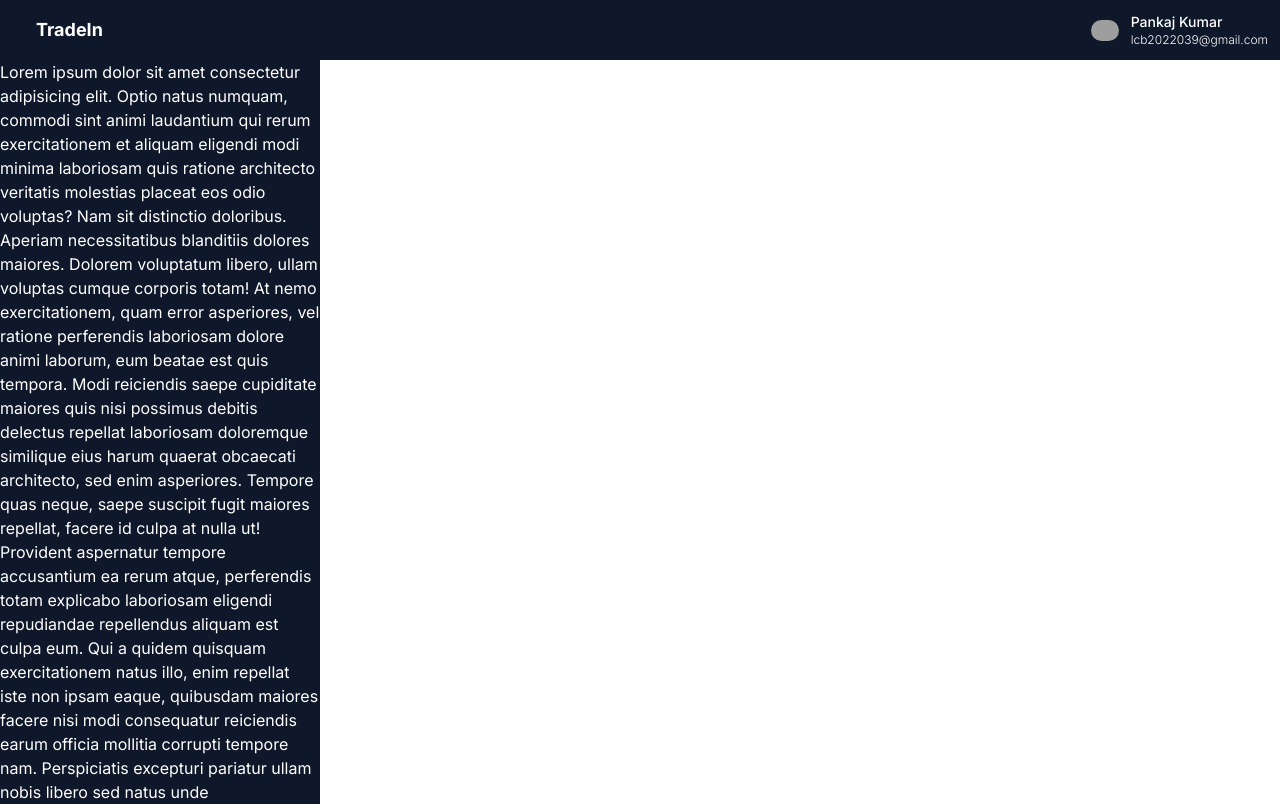
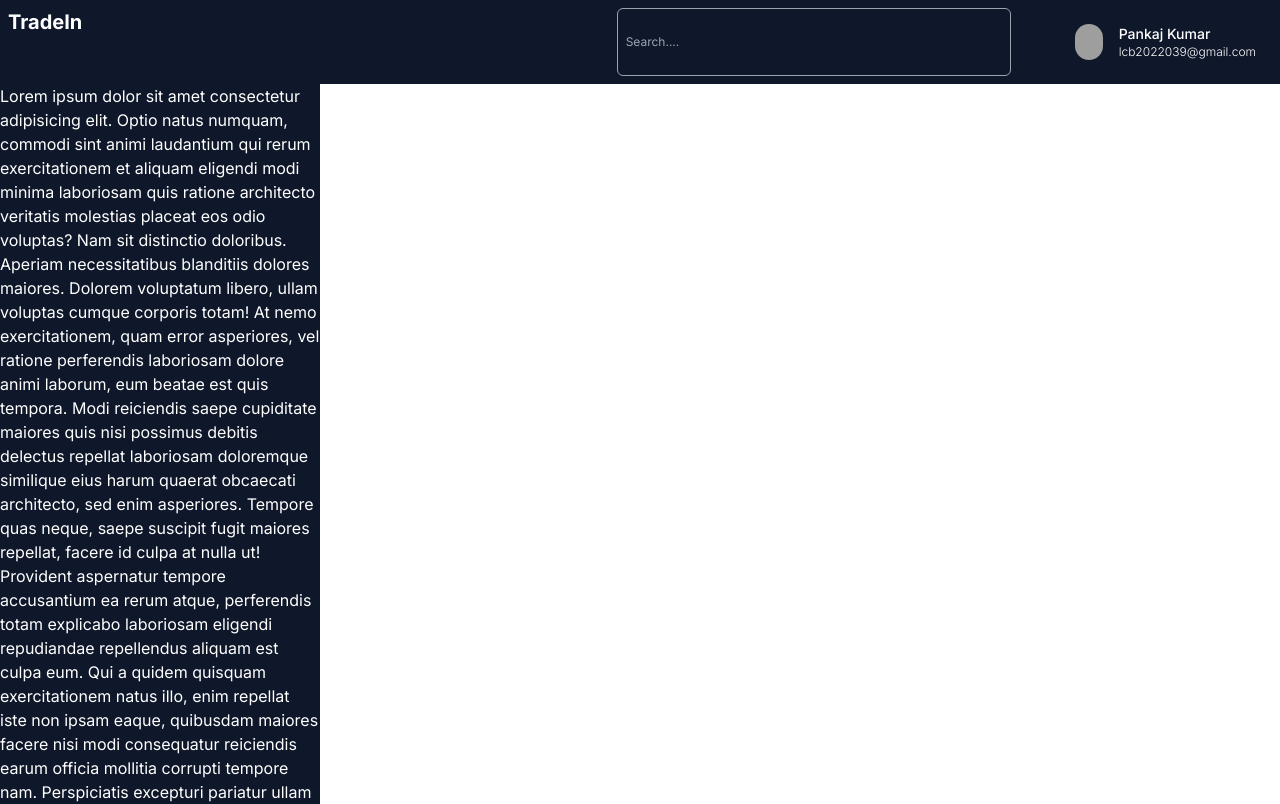
Before and after one commit to Radhey644/TradeIn, a Next.js app: page / in a window 1280 px wide. Shown: the top 804 px of the page. Built offline with nearby package versions, Linux system fonts and the light colour scheme; grey boxes are pictures that could not be loaded.

Commit message:
Added a Search bar.

```diff
--- a/src/components/Navbar.tsx
+++ b/src/components/Navbar.tsx
@@ -1,16 +1,47 @@
-import { Spacer} from "@chakra-ui/react";
 import React from "react";
+
 const Navbar = () => {
   return (
-    <div className="flex bg-slate-900 justify-end items-center p-3 gap-3 text-white">
-      <div className="order-first font-bold text-lg ml-6">TradeIn</div>
-       <Spacer/>
-      <i className="fa-regular fa-message" style={{color:"#ffffff",fontSize:"20px"}}></i>
-      <i className="fa-regular fa-bell" style={{color: "#ffffff",fontSize:"20px"}}></i>
-      <img className="rounded-full w-7"  src="https://i.pinimg.com/originals/1e/c4/62/1ec4624b6606c8c358e41c85ccdd20a9.jpg" alt="" />
-      <div className="flex flex-col relative -top-0.4">
-        <span className="font-medium text-sm">Pankaj Kumar</span>
-        <span className="font-light text-xs">lcb2022039@gmail.com</span>
+    <div className="overflow-x-hidden">
+      <div className="flex flex-col sm:flex-row bg-slate-900 p-2 gap-4 text-white">
+        <div className="flex-shrink-0 font-bold text-xl text-center sm:text-left">
+          TradeIn
+        </div>
+
+        {/* Spacer for small screens */}
+        <div className="hidden sm:block flex-grow"></div>
+
+        <div className="order-3 flex m-2 p-2 gap-4">
+          <i
+            className="fa-regular fa-message"
+            style={{ color: "#ffffff", fontSize: "20px" }}
+          ></i>
+          <i
+            className="fa-regular fa-bell"
+            style={{ color: "#ffffff", fontSize: "20px" }}
+          ></i>
+          <img
+            className="rounded-full w-7"
+            src="https://i.pinimg.com/originals/1e/c4/62/1ec4624b6606c8c358e41c85ccdd20a9.jpg"
+            alt=""
+          />
+          <div className="flex flex-col relative -top-0.4">
+            <span className="font-medium text-sm">Pankaj Kumar</span>
+            <span className="font-light text-xs">lcb2022039@gmail.com</span>
+          </div>
+        </div>
+
+        {/* Search bar */}
+        <div className="order-2 flex flex-col sm:flex-row p-1 justify-center items-center border border-gray-400 rounded-md ml-1">
+          <input
+            type="text"
+            className="search-input bg-transparent text-white p-1  outline-none w-full sm:w-64 md:w-96 text-xs" // Adjusted padding and font size
+            placeholder="Search...."
+          />
+          {/* <button className="search-button bg-green-700 text-gray-700 border-0 rounded-md ml-2 cursor-pointer mt-2 sm:mt-0">
+            Search
+          </button> */}
+        </div>
       </div>
     </div>
   );
```
